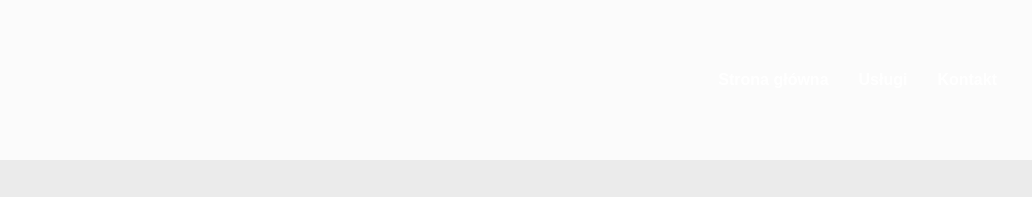
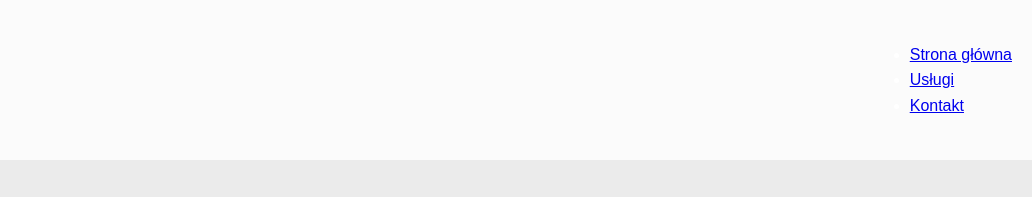
Before and after one commit to Alenek7700/jaka_to_melodia, a plain HTML site: page index.html in a window 1280 px wide. Shown: the top 197 px of the page, 248-1280 px from the left. Drawn offline with Linux system fonts and the light colour scheme.

Commit message:
Update index.css

```diff
--- a/style/index.css
+++ b/style/index.css
@@ -24,26 +24,6 @@ header {
 
 header .logo img {
 	width: 150px;
-}
-
-header nav ul {
-	list-style: none;
-	display: flex;
-}
-
-header nav ul li {
-	margin: 0 15px;
-}
-
-header nav ul li a {
-	color: white;
-	text-decoration: none;
-	font-weight: bold;
-	transition: color 0.3s;
-}
-
-header nav ul li a:hover {
-	color: #1e90ff;
 }
 
 .container {
```
